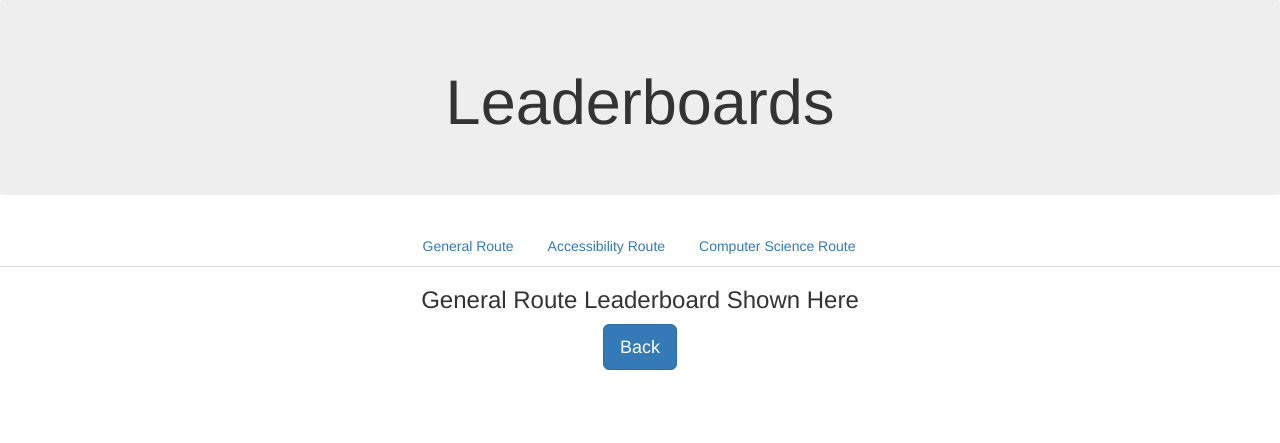
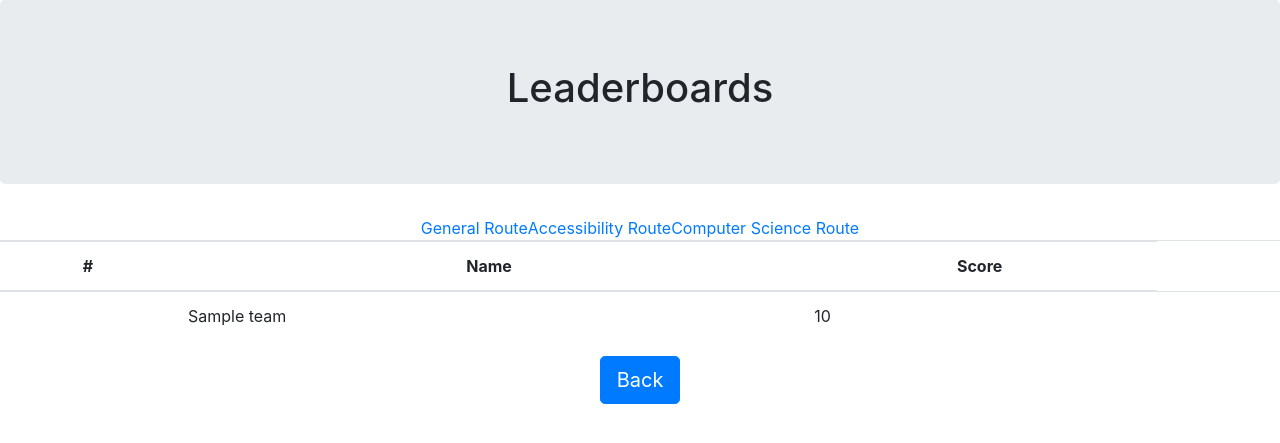
Before and after one commit to myb204/Mystery-Tour, a Django app: template treasurehunt/templates/treasurehunt/leaderboard.html in a window 1280 px wide, after a click on "General Route". Shown: the top 443 px of the page. Run offline with Django 3.2, Linux system fonts and the light colour scheme; tables that the repository leaves empty hold one stand-in row (values such as "Sample post"); the template is opened without the code that fills it: values that come from a table or form of the project are taken from there, most other values are stand-ins (such as "Sample title", 1, 10 or a date in 2020); parts of the project's set-up code (start-up, migrations or seed data) failed here and were passed over; some libraries are stand-ins or nearby versions.

Commit message:
Registered models (admin.py) and leaderboard shows team data

```diff
--- a/treasurehunt/admin.py
+++ b/treasurehunt/admin.py
@@ -1,10 +1,8 @@
 from django.contrib import admin
-from .models import Clue, Task, Location, Route, RouteLocationMapping, Team, Game
+from .models import Clue, Task, Location, Route, Team
 
 admin.site.register(Clue)
 admin.site.register(Task)
 admin.site.register(Location)
 admin.site.register(Route)
-admin.site.register(RouteLocationMapping)
 admin.site.register(Team)
-admin.site.register(Game)
--- a/treasurehunt/templates/treasurehunt/leaderboard.html
+++ b/treasurehunt/templates/treasurehunt/leaderboard.html
@@ -1,45 +1,108 @@
 {% extends "treasurehunt/base.html" %}
 {% block content %}
-
-    <head>
-      <title>Bootstrap Example</title>
-      <meta charset="utf-8">
-      <meta name="viewport" content="width=device-width, initial-scale=1">
-      <link rel="stylesheet" href="https://maxcdn.bootstrapcdn.com/bootstrap/3.4.1/css/bootstrap.min.css">
-      <script src="https://ajax.googleapis.com/ajax/libs/jquery/3.4.1/jquery.min.js"></script>
-      <script src="https://maxcdn.bootstrapcdn.com/bootstrap/4.4.1/js/bootstrap.min.js"></script>
-    </head>
-
 
     <div class="jumbotron text-center">
         <h1>Leaderboards</h1>
     </div>
+
     <div class="text-center">
-
         <ul class="nav nav-tabs justify-content-center">
             <li><a data-toggle="tab" href="#tab1">General Route</a></li>
             <li><a data-toggle="tab" href="#tab2">Accessibility Route</a></li>
             <li><a data-toggle="tab" href="#tab3">Computer Science Route</a></li>
         </ul>
 
+        {% if team_list %}
+        <div class="table-responsive">
             <div class="tab-content">
-            <div id="tab1" class="tab-pane active">
-                <h3>General Route Leaderboard Shown Here</h3>
+                <div id="tab1" class="tab-pane">
+                    <table class = "table table-striped text-center">
+                        <thead>
+                            <tr>
+                                <th scope="col">#</th>
+                                <th scope="col">Name</th>
+                                <th scope="col">Score</th>
+                            </tr>
+                        </thead>
+                        <tbody>
+                            <tr>
+                                {% for team in team_list %}
+                                    {% if team.routeID.routeID == 1 %}
+                                        <tr class="text-left">
+                                            <th scope="row"></th>
+                                            <td> {{team.teamName}} </td>
+                                            <td> {{team.score}}<td/>
+                                        </tr>
+                                    {% else %}
+                                        <p></p>
+                                    {% endif %}
+                                 {% endfor %}
+                            </tr>
+                        </tbody>
+                    </table>
                 </div>
                 <div id="tab2" class="tab-pane">
-                <h3>Accessibility Route Leaderboard Shown Here</h3>
+                    <table class = "table table-striped text-center">
+                        <thead>
+                            <tr>
+                                <th scope="col">#</th>
+                                <th scope="col">Name</th>
+                                <th scope="col">Score</th>
+                            </tr>
+                        </thead>
+                        <tbody>
+                            <tr>
+                                {% for team in team_list %}
+                                    {% if team.routeID.routeID == 2 %}
+                                        <tr class="text-left">
+                                            <th scope="row"></th>
+                                            <td> {{team.teamName}} </td>
+                                            <td> {{team.score}}<td/>
+                                        </tr>
+                                    {% else %}
+                                        <p></p>
+                                    {% endif %}
+                                 {% endfor %}
+                            </tr>
+                        </tbody>
+                    </table>
                 </div>
                 <div id="tab3" class="tab-pane">
-                <h3>Computer Science Route Leaderboard Shown Here</h3>
+                    <table class = "table table-striped text-center">
+                        <thead>
+                            <tr>
+                                <th scope="col">#</th>
+                                <th scope="col">Name</th>
+                                <th scope="col">Score</th>
+                            </tr>
+                        </thead>
+                        <tbody>
+                            <tr>
+                                {% for team in team_list %}
+                                    {% if team.routeID.routeID == 3 %}
+                                        <tr class="text-left">
+                                            <th scope="row"></th>
+                                            <td> {{team.teamName}} </td>
+                                            <td> {{team.score}}<td/>
+                                        </tr>
+                                    {% else %}
+                                        <p></p>
+                                    {% endif %}
+                                 {% endfor %}
+                            </tr>
+                        </tbody>
+                    </table>
                 </div>
             </div>
-
+        {% else %}
+            <p>There are no records for any route.</p>
+        {% endif %}
         <div class="btn-group">
                 <a class="btn btn-primary btn-lg" role="button" href="{% url 'treasurehunt-home' %}" role="button">
                     Back
                 </a>
         </div>
-
+        </div>
     </div>
 
 {% endblock %}
```
Lines whose indentation alone changed are shown as unchanged.
